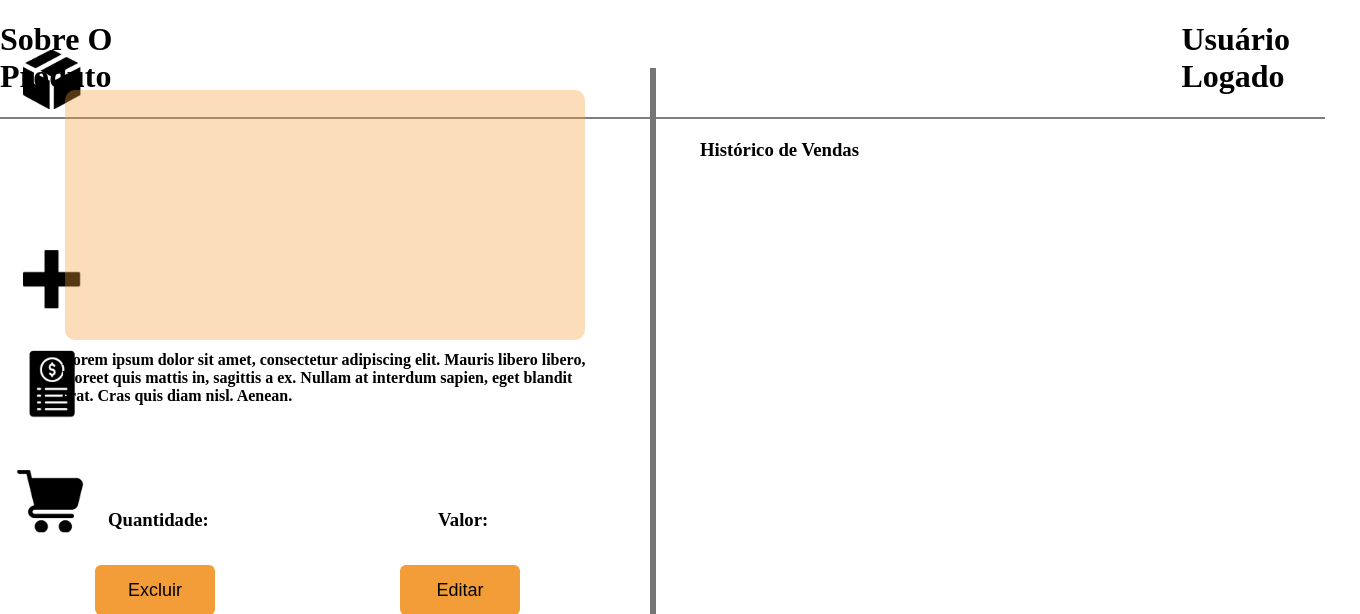
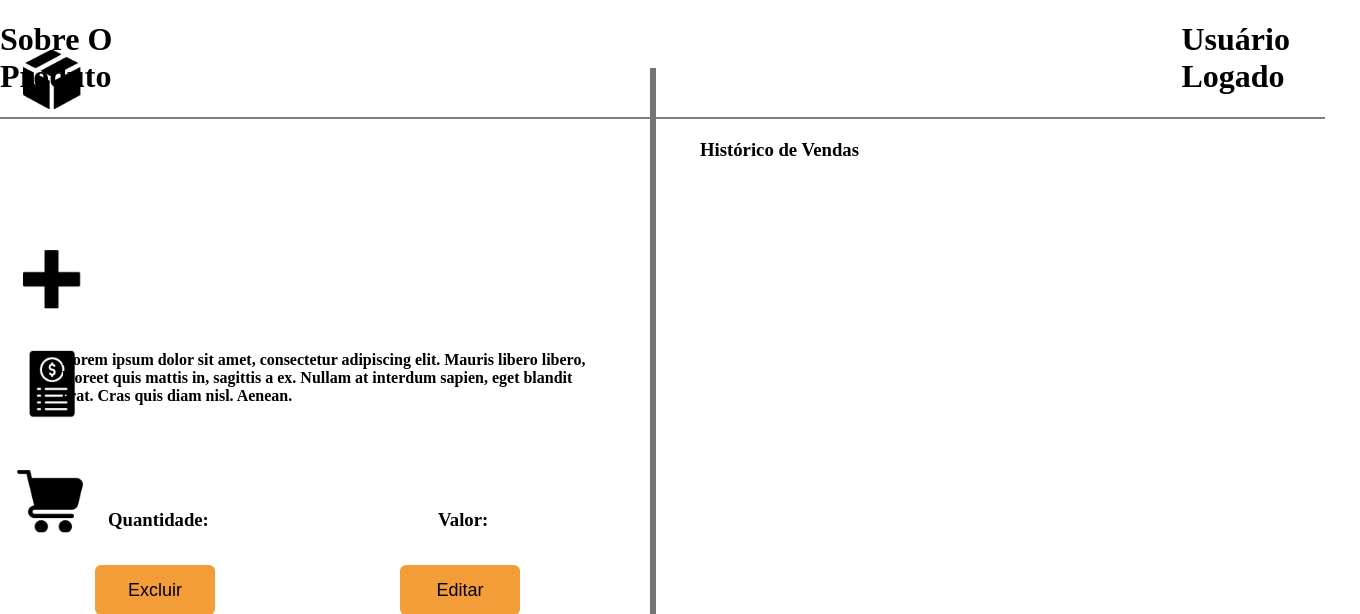
Before and after one commit to Caio-Marinho/k-9Racao, a Flask app: page /sobre in a window 1360 px wide. Shown: the top 614 px of the page. Run offline with Flask 2, Linux system fonts and the light colour scheme.

Commit message:
Add files via upload

```diff
--- a/mysite/templates/Sobreproduto.html
+++ b/mysite/templates/Sobreproduto.html
@@ -25,9 +25,6 @@
 
     </ul>
 
-
-    <div class="backgroundx">
-    </div>
 
     <h4 class="Descricao">
         Lorem ipsum dolor sit amet, consectetur adipiscing elit. Mauris libero libero,<br>
```
